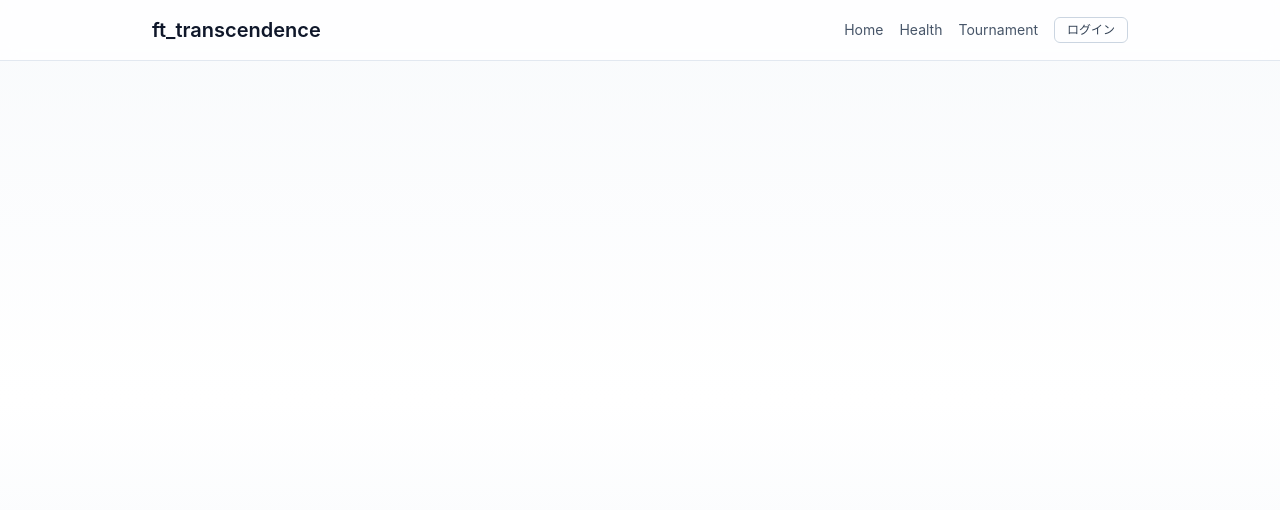
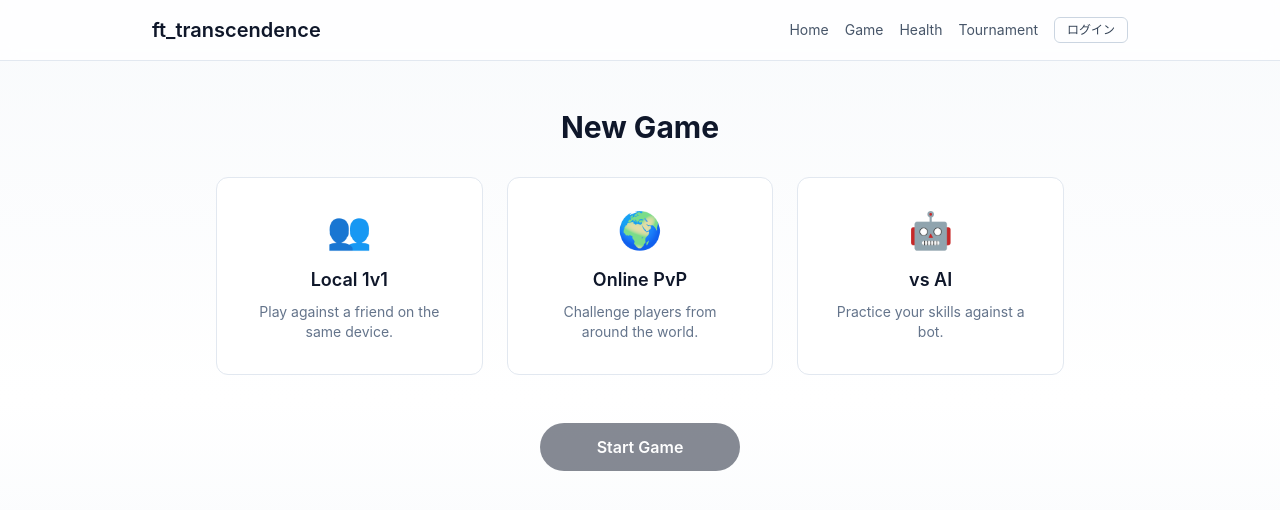
Before and after one commit to punchlemon/ft_transcendence, a React (Vite) app in the folder frontend/: page /game/new in a window 1280 px wide. Shown: the top 510 px of the page. Built offline with nearby package versions, Linux system fonts and the light colour scheme; no server answers.

Commit message:
feat: implement game lobby page with mode selection

```diff
--- a/frontend/src/App.tsx
+++ b/frontend/src/App.tsx
@@ -7,6 +7,7 @@ import LoginPage from './pages/Login'
 import MfaChallengePage from './pages/MfaChallenge'
 import OAuthCallbackPage from './pages/OAuthCallback'
 import ProfilePage from './pages/Profile'
+import GameLobbyPage from './pages/GameLobby'
 import useAuthStore from './stores/authStore'
 
 const App = () => {
@@ -27,6 +28,7 @@ const App = () => {
             </Link>
             <nav className="flex flex-wrap items-center gap-4 text-sm text-slate-600">
               <Link to="/">Home</Link>
+              <Link to="/game/new">Game</Link>
               <Link to="/health">Health</Link>
               <Link to="/tournament">Tournament</Link>
               {user ? (
@@ -63,6 +65,7 @@ const App = () => {
             <Route path="/auth/2fa" element={<MfaChallengePage />} />
             <Route path="/oauth/callback" element={<OAuthCallbackPage />} />
             <Route path="/profile/:id" element={<ProfilePage />} />
+            <Route path="/game/new" element={<GameLobbyPage />} />
           </Routes>
         </main>
       </div>
--- /dev/null
+++ b/frontend/src/pages/GameLobby.tsx
@@ -0,0 +1,172 @@
+import { useState } from 'react'
+import { useNavigate } from 'react-router-dom'
+
+type GameMode = 'local' | 'remote' | 'ai'
+type MatchType = 'public' | 'private'
+
+const GameLobbyPage = () => {
+  const navigate = useNavigate()
+  const [selectedMode, setSelectedMode] = useState<GameMode | null>(null)
+  const [matchType, setMatchType] = useState<MatchType | null>(null)
+  const [isMatching, setIsMatching] = useState(false)
+  const [roomCode, setRoomCode] = useState('')
+
+  const handleModeSelect = (mode: GameMode) => {
+    setSelectedMode(mode)
+    setMatchType(null)
+    setIsMatching(false)
+  }
+
+  const handleStartMatch = () => {
+    if (selectedMode === 'local' || selectedMode === 'ai') {
+      // 即座にゲーム開始（モックIDへ遷移）
+      const mockGameId = `game-${selectedMode}-${Date.now()}`
+      navigate(`/game/${mockGameId}`)
+    } else if (selectedMode === 'remote') {
+      if (matchType === 'public') {
+        setIsMatching(true)
+        // ここでWebSocket接続＆マッチング待機を開始する想定
+        // モックとして3秒後に遷移
+        setTimeout(() => {
+          navigate(`/game/remote-${Date.now()}`)
+        }, 3000)
+      } else if (matchType === 'private') {
+        // ルーム作成ロジック（未実装）
+        alert('Custom room creation is not implemented yet')
+      }
+    }
+  }
+
+  const handleCancelMatching = () => {
+    setIsMatching(false)
+  }
+
+  return (
+    <div className="mx-auto max-w-4xl px-6 py-12">
+      <h1 className="mb-8 text-center text-3xl font-bold text-slate-900">New Game</h1>
+
+      {isMatching ? (
+        <div className="flex flex-col items-center justify-center rounded-xl border border-slate-200 bg-white p-12 shadow-sm">
+          <div className="mb-6 h-16 w-16 animate-spin rounded-full border-4 border-slate-200 border-t-indigo-600"></div>
+          <h2 className="mb-2 text-xl font-semibold text-slate-900">Looking for an opponent...</h2>
+          <p className="mb-8 text-slate-500">Please wait while we find a match for you.</p>
+          <button
+            onClick={handleCancelMatching}
+            className="rounded-md border border-slate-300 px-6 py-2 text-sm font-medium text-slate-700 hover:bg-slate-50"
+          >
+            Cancel
+          </button>
+        </div>
+      ) : (
+        <div className="grid gap-8">
+          {/* Mode Selection */}
+          <div className="grid gap-6 md:grid-cols-3">
+            <button
+              onClick={() => handleModeSelect('local')}
+              className={`flex flex-col items-center rounded-xl border p-8 transition-all ${
+                selectedMode === 'local'
+                  ? 'border-indigo-600 bg-indigo-50 ring-2 ring-indigo-600 ring-offset-2'
+                  : 'border-slate-200 bg-white hover:border-indigo-300 hover:shadow-md'
+              }`}
+            >
+              <div className="mb-4 text-4xl">👥</div>
+              <h3 className="mb-2 text-lg font-semibold text-slate-900">Local 1v1</h3>
+              <p className="text-center text-sm text-slate-500">
+                Play against a friend on the same device.
+              </p>
+            </button>
+
+            <button
+              onClick={() => handleModeSelect('remote')}
+              className={`flex flex-col items-center rounded-xl border p-8 transition-all ${
+                selectedMode === 'remote'
+                  ? 'border-indigo-600 bg-indigo-50 ring-2 ring-indigo-600 ring-offset-2'
+                  : 'border-slate-200 bg-white hover:border-indigo-300 hover:shadow-md'
+              }`}
+            >
+              <div className="mb-4 text-4xl">🌍</div>
+              <h3 className="mb-2 text-lg font-semibold text-slate-900">Online PvP</h3>
+              <p className="text-center text-sm text-slate-500">
+                Challenge players from around the world.
+              </p>
+            </button>
+
+            <button
+              onClick={() => handleModeSelect('ai')}
+              className={`flex flex-col items-center rounded-xl border p-8 transition-all ${
+                selectedMode === 'ai'
+                  ? 'border-indigo-600 bg-indigo-50 ring-2 ring-indigo-600 ring-offset-2'
+                  : 'border-slate-200 bg-white hover:border-indigo-300 hover:shadow-md'
+              }`}
+            >
+              <div className="mb-4 text-4xl">🤖</div>
+              <h3 className="mb-2 text-lg font-semibold text-slate-900">vs AI</h3>
+              <p className="text-center text-sm text-slate-500">
+                Practice your skills against a bot.
+              </p>
+            </button>
+          </div>
+
+          {/* Sub Options for Remote */}
+          {selectedMode === 'remote' && (
+            <div className="animate-in fade-in slide-in-from-top-4 rounded-xl border border-slate-200 bg-slate-50 p-6 duration-300">
+              <h3 className="mb-4 text-lg font-medium text-slate-900">Select Match Type</h3>
+              <div className="flex flex-col gap-4 sm:flex-row">
+                <button
+                  onClick={() => setMatchType('public')}
+                  className={`flex-1 rounded-lg border p-4 text-left transition-colors ${
+                    matchType === 'public'
+                      ? 'border-indigo-600 bg-white ring-1 ring-indigo-600'
+                      : 'border-slate-200 bg-white hover:border-indigo-300'
+                  }`}
+                >
+                  <div className="font-medium text-slate-900">Public Match</div>
+                  <div className="text-sm text-slate-500">Find a random opponent</div>
+                </button>
+                <button
+                  onClick={() => setMatchType('private')}
+                  className={`flex-1 rounded-lg border p-4 text-left transition-colors ${
+                    matchType === 'private'
+                      ? 'border-indigo-600 bg-white ring-1 ring-indigo-600'
+                      : 'border-slate-200 bg-white hover:border-indigo-300'
+                  }`}
+                >
+                  <div className="font-medium text-slate-900">Private Room</div>
+                  <div className="text-sm text-slate-500">Create or join with a code</div>
+                </button>
+              </div>
+
+              {matchType === 'private' && (
+                <div className="mt-4">
+                  <label className="mb-1 block text-sm font-medium text-slate-700">
+                    Room Code (Optional to join)
+                  </label>
+                  <input
+                    type="text"
+                    value={roomCode}
+                    onChange={(e) => setRoomCode(e.target.value)}
+                    placeholder="Enter code to join or leave empty to create"
+                    className="w-full rounded-md border border-slate-300 px-3 py-2 text-sm focus:border-indigo-500 focus:outline-none focus:ring-1 focus:ring-indigo-500"
+                  />
+                </div>
+              )}
+            </div>
+          )}
+
+          {/* Start Button */}
+          <div className="flex justify-center pt-4">
+            <button
+              onClick={handleStartMatch}
+              disabled={!selectedMode || (selectedMode === 'remote' && !matchType)}
+              className="min-w-[200px] rounded-full bg-slate-900 px-8 py-3 font-semibold text-white transition-transform hover:scale-105 hover:bg-slate-800 disabled:cursor-not-allowed disabled:opacity-50 disabled:hover:scale-100"
+            >
+              Start Game
+            </button>
+          </div>
+        </div>
+      )}
+    </div>
+  )
+}
+
+export default GameLobbyPage
```
Also changed, not shown: 2 other files (tests, documents, lock files or other folders).
